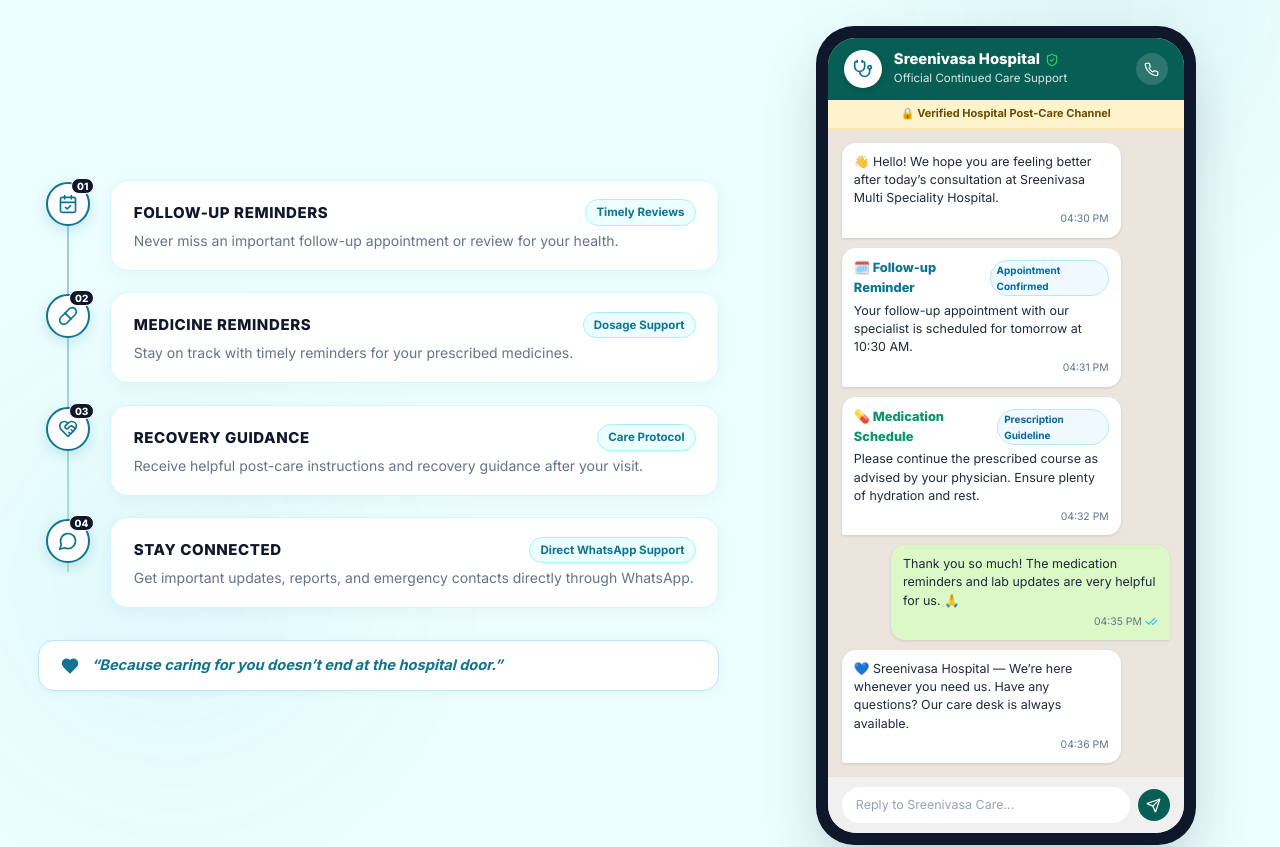
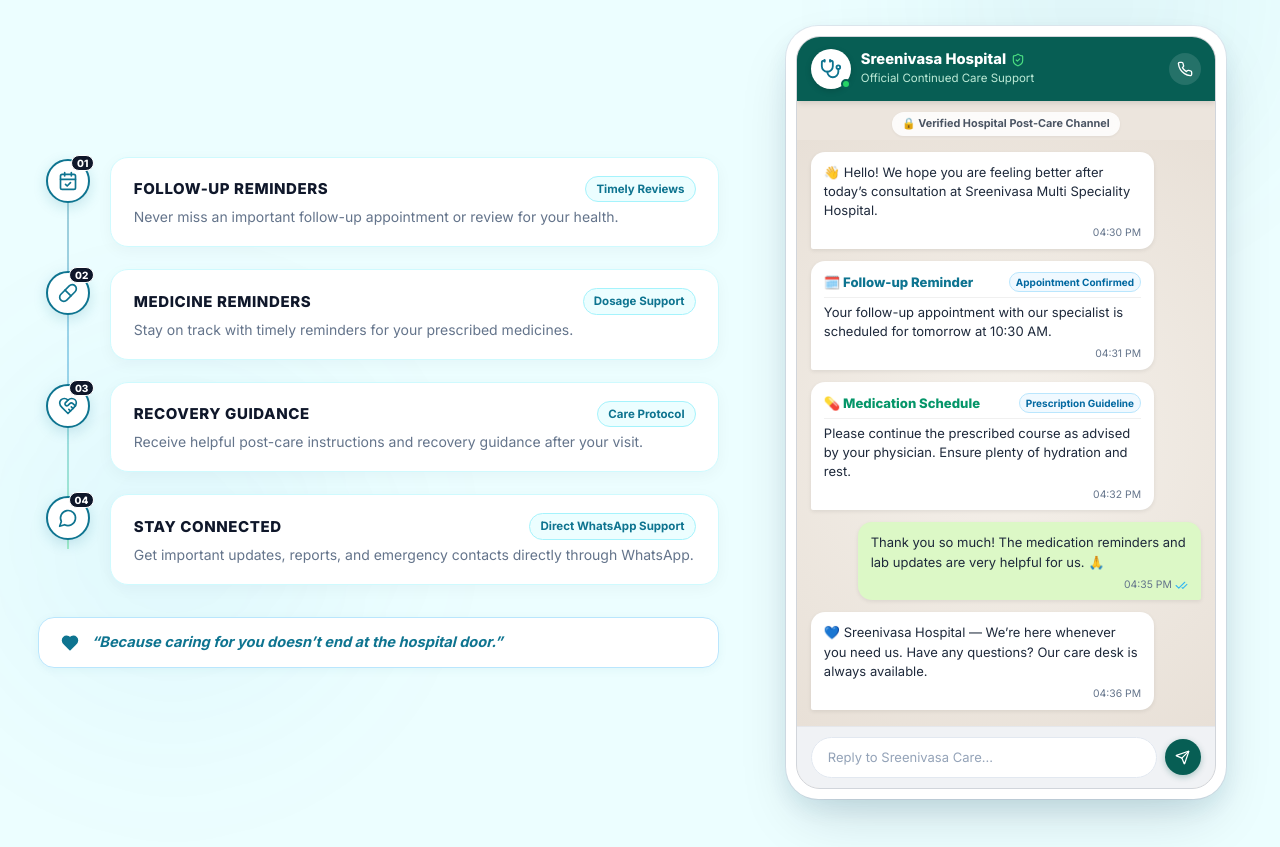
Before and after one commit to adradivya001/sreenivasa, a React (Vite) app: page / in a window 1280 px wide. Shown: the part 5900-6747 px from the top of the page. Built offline with nearby package versions, Linux system fonts and the light colour scheme.

Commit message:
style: adjust smartphone frame height and padding in CareBeyondVisit to match screenshot

```diff
--- a/src/components/sections/CareBeyondVisit.tsx
+++ b/src/components/sections/CareBeyondVisit.tsx
@@ -402,7 +402,7 @@
               display: 'flex',
               justifyContent: 'center',
             }}
-            initial={rm ? false : { opacity: 0, scale: 0.94, y: 24 }}
+            initial={rm ? false : { opacity: 0, scale: 0.95, y: 30 }}
             animate={inView ? { opacity: 1, scale: 1, y: 0 } : {}}
             transition={{ duration: 0.7, delay: 0.25, ease: EASE }}
             className="care-chat-col"
@@ -410,149 +410,210 @@
             {/* Outer Smartphone Shell */}
             <div
               style={{
+                position: 'relative',
+                borderRadius: '32px',
+                padding: '10px',
+                background: '#FFFFFF',
+                boxShadow:
+                  '0 25px 60px -15px rgba(15, 23, 42, 0.18), 0 10px 25px rgba(14, 116, 144, 0.1), 0 0 0 1px rgba(226, 232, 240, 0.9)',
+                maxWidth: '440px',
                 width: '100%',
-                maxWidth: '380px',
-                borderRadius: '38px',
-                padding: '12px',
-                background: '#0F172A',
-                boxShadow: '0 25px 60px -12px rgba(15, 23, 42, 0.25), 0 0 0 1px rgba(255,255,255,0.1)',
+                margin: '0 auto',
               }}
             >
               {/* Inner Screen */}
               <div
                 style={{
-                  borderRadius: '28px',
+                  position: 'relative',
+                  borderRadius: '24px',
+                  overflow: 'hidden',
                   background: '#ECE5DD',
-                  overflow: 'hidden',
                   display: 'flex',
                   flexDirection: 'column',
-                  minHeight: '490px',
-                  position: 'relative',
+                  border: '1px solid #D1D5DB',
                 }}
               >
                 {/* WhatsApp Chat Header */}
                 <div
                   style={{
                     background: '#075E54',
-                    padding: '12px 16px',
-                    color: '#FFFFFF',
+                    padding: '12px 14px',
                     display: 'flex',
                     alignItems: 'center',
-                    gap: '12px',
+                    justifyContent: 'space-between',
+                    color: '#FFFFFF',
+                    boxShadow: '0 2px 6px rgba(0, 0, 0, 0.12)',
                   }}
                 >
+                  <div style={{ display: 'flex', alignItems: 'center', gap: '10px' }}>
+                    {/* Hospital Avatar */}
                     <div
                       style={{
-                      width: 38,
-                      height: 38,
+                        position: 'relative',
+                        width: '40px',
+                        height: '40px',
                         borderRadius: '50%',
                         background: '#FFFFFF',
+                        padding: '3px',
                         display: 'flex',
                         alignItems: 'center',
                         justifyContent: 'center',
+                        boxShadow: '0 2px 6px rgba(0,0,0,0.15)',
+                        flexShrink: 0,
                         color: '#0E7490',
-                      boxShadow: '0 2px 6px rgba(0,0,0,0.15)',
                       }}
                     >
-                    <Stethoscope size={20} />
+                      <Stethoscope size={22} />
+                      <span
+                        style={{
+                          position: 'absolute',
+                          bottom: 0,
+                          right: 0,
+                          width: '10px',
+                          height: '10px',
+                          borderRadius: '50%',
+                          background: '#25D366',
+                          border: '2px solid #075E54',
+                        }}
+                      />
                     </div>
-                  <div style={{ flex: 1 }}>
-                    <div style={{ fontSize: '0.925rem', fontWeight: 750, lineHeight: 1.2, display: 'flex', alignItems: 'center', gap: 5 }}>
-                      <span>Sreenivasa Hospital</span>
-                      <ShieldCheck size={14} color="#25D366" />
+
+                    <div>
+                      <div style={{ display: 'flex', alignItems: 'center', gap: '5px' }}>
+                        <span style={{ fontSize: '0.92rem', fontWeight: 800, color: '#FFFFFF', lineHeight: 1.2 }}>
+                          Sreenivasa Hospital
+                        </span>
+                        <ShieldCheck size={14} color="#4ADE80" />
                       </div>
-                    <div style={{ fontSize: '0.72rem', opacity: 0.85 }}>
+                      <div style={{ fontSize: '0.72rem', color: '#D1FAE5', opacity: 0.9 }}>
                         Official Continued Care Support
                       </div>
                     </div>
+                  </div>
+
                   <a
                     href={`tel:${siteConfig.contact.landline}`}
                     aria-label="Call Hospital"
                     style={{
-                      width: 32,
-                      height: 32,
+                      width: '32px',
+                      height: '32px',
                       borderRadius: '50%',
-                      background: 'rgba(255,255,255,0.15)',
+                      background: 'rgba(255, 255, 255, 0.12)',
                       display: 'flex',
                       alignItems: 'center',
                       justifyContent: 'center',
                       color: '#FFFFFF',
                     }}
                   >
-                    <Phone size={15} />
+                    <Phone size={16} />
                   </a>
                 </div>
 
-                {/* Verified Header Sub-banner */}
+                {/* Sub-header Date / Security Pill */}
                 <div
                   style={{
-                    background: '#FFF3CD',
-                    padding: '5px 12px',
-                    fontSize: '0.6875rem',
-                    color: '#664D03',
                     textAlign: 'center',
-                    fontWeight: 650,
-                    borderBottom: '1px solid #FFE69C',
+                    padding: '8px 12px 4px 12px',
+                    background: 'transparent',
+                  }}
+                >
+                  <span
+                    style={{
+                      display: 'inline-flex',
+                      alignItems: 'center',
+                      gap: '4px',
+                      fontSize: '0.68rem',
+                      fontWeight: 700,
+                      color: '#4B5563',
+                      background: 'rgba(255, 255, 255, 0.85)',
+                      backdropFilter: 'blur(4px)',
+                      padding: '3px 10px',
+                      borderRadius: '100px',
+                      boxShadow: '0 1px 3px rgba(0, 0, 0, 0.05)',
                     }}
                   >
                     🔒 Verified Hospital Post-Care Channel
+                  </span>
                 </div>
 
-                {/* Messages List Container */}
+                {/* WhatsApp Messages Scrollable Area */}
                 <div
                   style={{
-                    padding: '14px',
+                    padding: '12px 14px 16px 14px',
                     display: 'flex',
                     flexDirection: 'column',
-                    gap: '10px',
-                    flex: 1,
-                    overflowY: 'auto',
+                    gap: '12px',
+                    background: 'radial-gradient(circle at center, #F5F1EB 0%, #E8E0D7 100%)',
                   }}
                 >
-                  {chatMessages.map((msg) => {
-                    const isOut = msg.type === 'outgoing';
+                  {chatMessages.map((msg, idx) => {
+                    const isIncoming = msg.type === 'incoming';
                     return (
-                      <div
+                      <motion.div
                         key={msg.id}
+                        initial={rm ? false : { opacity: 0, y: 12, scale: 0.96 }}
+                        animate={inView ? { opacity: 1, y: 0, scale: 1 } : {}}
+                        transition={{ duration: 0.4, delay: 0.35 + idx * 0.12, ease: EASE }}
                         style={{
-                          alignSelf: isOut ? 'flex-end' : 'flex-start',
-                          maxWidth: '85%',
-                          background: isOut ? '#DCF8C6' : '#FFFFFF',
-                          borderRadius: isOut ? '14px 14px 2px 14px' : '14px 14px 14px 2px',
-                          padding: '10px 12px',
-                          boxShadow: '0 1px 3px rgba(0,0,0,0.12)',
+                          alignSelf: isIncoming ? 'flex-start' : 'flex-end',
+                          maxWidth: '88%',
+                          background: isIncoming ? '#FFFFFF' : '#DCF8C6',
+                          borderRadius: isIncoming ? '14px 14px 14px 2px' : '14px 14px 2px 14px',
+                          padding: '11px 13px 7px 13px',
+                          boxShadow: '0 1.5px 4px rgba(0, 0, 0, 0.08)',
                           position: 'relative',
                         }}
                       >
+                        {/* Optional Card Title & Tag */}
                         {msg.title && (
-                          <div style={{ display: 'flex', alignItems: 'center', justifyContent: 'space-between', gap: 6, marginBottom: '3px' }}>
-                            <span style={{ fontSize: '0.8rem', fontWeight: 800, color: msg.accent || '#0F172A' }}>
+                          <div
+                            style={{
+                              display: 'flex',
+                              alignItems: 'center',
+                              justifyContent: 'space-between',
+                              gap: '6px',
+                              marginBottom: '5px',
+                              borderBottom: '1px solid rgba(0,0,0,0.06)',
+                              paddingBottom: '4px',
+                            }}
+                          >
+                            <span
+                              style={{
+                                fontSize: '0.82rem',
+                                fontWeight: 800,
+                                color: msg.accent || '#0E7490',
+                              }}
+                            >
                               {msg.title}
                             </span>
                             {msg.tag && (
-                              <span style={{
+                              <span
+                                style={{
                                   fontSize: '0.625rem',
                                   fontWeight: 700,
+                                  color: '#0369A1',
                                   background: '#F0F9FF',
-                                color: '#0369A1',
                                   padding: '1px 6px',
-                                borderRadius: 100,
+                                  borderRadius: '100px',
                                   border: '1px solid #BAE6FD',
-                              }}>
+                                }}
+                              >
                                 {msg.tag}
                               </span>
                             )}
                           </div>
                         )}
-                        <div style={{ fontSize: '0.78rem', color: '#1E293B', lineHeight: 1.45 }}>
+
+                        <div style={{ fontSize: '0.8125rem', color: '#1E293B', lineHeight: 1.48 }}>
                           {msg.text}
                         </div>
+
                         <div
                           style={{
                             fontSize: '0.65rem',
                             color: '#64748B',
                             textAlign: 'right',
-                            marginTop: '4px',
+                            marginTop: '5px',
                             display: 'flex',
                             alignItems: 'center',
                             justifyContent: 'flex-end',
@@ -560,45 +621,48 @@
                           }}
                         >
                           <span>{msg.time}</span>
-                          {isOut && <CheckCheck size={13} color="#34B7F1" />}
+                          {!isIncoming && <CheckCheck size={13} color="#34B7F1" />}
                         </div>
-                      </div>
+                      </motion.div>
                     );
                   })}
                 </div>
 
-                {/* WhatsApp Chat Bottom Input Mockup */}
+                {/* WhatsApp Chat Bottom Input Bar */}
                 <div
                   style={{
-                    background: '#F0F0F0',
+                    background: '#F0F2F5',
                     padding: '10px 14px',
                     display: 'flex',
                     alignItems: 'center',
                     gap: '8px',
+                    borderTop: '1px solid #E5E7EB',
                   }}
                 >
                   <div
                     style={{
                       flex: 1,
                       background: '#FFFFFF',
-                      borderRadius: '20px',
-                      padding: '8px 14px',
-                      fontSize: '0.78rem',
+                      borderRadius: '24px',
+                      padding: '9px 16px',
+                      fontSize: '0.8125rem',
                       color: '#94A3B8',
+                      border: '1px solid #E2E8F0',
                     }}
                   >
                     Reply to Sreenivasa Care...
                   </div>
                   <div
                     style={{
-                      width: 32,
-                      height: 32,
+                      width: '36px',
+                      height: '36px',
                       borderRadius: '50%',
                       background: '#075E54',
                       display: 'flex',
                       alignItems: 'center',
                       justifyContent: 'center',
                       color: '#FFFFFF',
+                      boxShadow: '0 2px 6px rgba(7, 94, 84, 0.3)',
                     }}
                   >
                     <Send size={15} />
```
Lines whose indentation alone changed are shown as unchanged.
